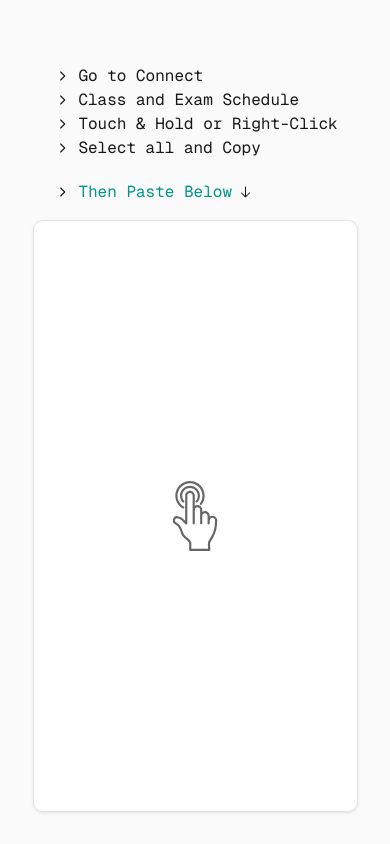
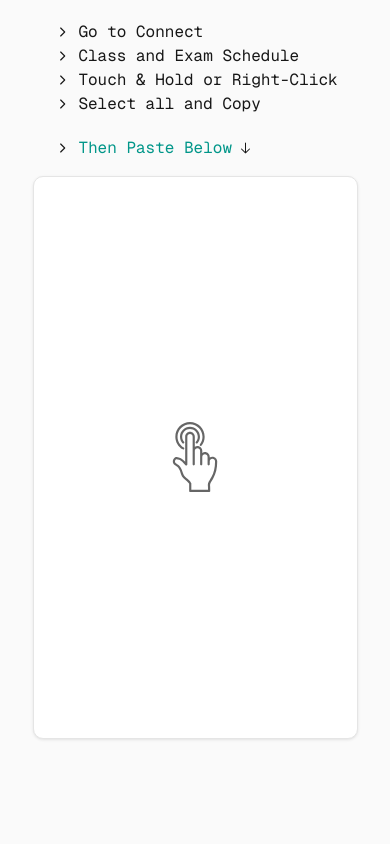
Before and after one commit to znydd/meet-when, a React (Vite) app: page /input in a window 390 px wide. Built offline with nearby package versions, Linux system fonts and the light colour scheme.

Commit message:
fix(input): improve mobile keyboard behavior and lock paste-page scroll

```diff
--- a/src/components/insertNameId.tsx
+++ b/src/components/insertNameId.tsx
@@ -37,8 +37,8 @@ function InsertNameId({
   };
 
   return (
-    <>
-      <div className="mt-36">
+    <div className="w-full flex flex-col items-center px-4 pb-28">
+      <div className="mt-16 mb-8">
         <svg
           xmlns="http://www.w3.org/2000/svg"
           width="50"
@@ -56,10 +56,9 @@ function InsertNameId({
           <path d="m6.804 9 10.392 6" />
         </svg>
       </div>
-      <div className="h-screen flex flex-col items-center justify-center">
       <form
         onSubmit={handleSubmit}
-          className="h-64 w-5/6 xs:w-full p-4  max-w-lg min-w-[300px]  bg-[#ffffff] border-1 border-neutral-200 rounded-xl font-mono text-sm font-medium"
+        className="w-full max-w-lg min-w-[300px] bg-[#ffffff] border-1 border-neutral-200 rounded-xl p-4 font-mono text-sm font-medium"
       >
         <div>
           <label htmlFor="name">Name</label>
@@ -117,7 +116,6 @@ function InsertNameId({
         </button>
       </form>
     </div>
-    </>
   );
 }
 
--- a/src/components/instruction.tsx
+++ b/src/components/instruction.tsx
@@ -1,7 +1,7 @@
 function Instruction() {
   return (
     <>
-      <div className=" flex flex-col mb-4 mt-16 text-[#171717] font-mono">
+      <div className=" flex flex-col mb-4 mt-5 text-[#171717] font-mono">
         <div className="flex items-center">
           <svg
             width="20"
--- a/src/components/pasteAsHtml.tsx
+++ b/src/components/pasteAsHtml.tsx
@@ -23,7 +23,7 @@ function PasteAsHtml({
   return (
     <>
       {/* 1. Parent container to position the layers */}
-      <div className="relative flex items-center justify-center max-w-lg [300px]:w-full w-10/12 mx-2 h-5/6 mb-8 min-h-[150px]">
+      <div className="relative flex items-center justify-center max-w-lg [300px]:w-full w-10/12 mx-2 h-4/6 mb-8 min-h-[150px]">
         {/* 2. Visual Layer (Bottom) - Just for looks */}
         <div className="absolute inset-0 flex items-center justify-center border-1 border-solid border-neutral-200 shadow-sm shadow-neutral-200 bg-[#ffffff] rounded-lg">
           <svg
--- a/src/pages/InitialUserInput.tsx
+++ b/src/pages/InitialUserInput.tsx
@@ -55,11 +55,11 @@ function InitialUserInput() {
       )}
 
       {parsingStatus === "success" ? (
-        <div className="h-screen flex flex-col items-center bg-[#fafafa]">
+        <div className="min-h-dvh flex flex-col items-center bg-[#fafafa]">
           <InsertNameId onNameId={handleNameId} />
         </div>
       ) : (
-        <div className="h-screen max-h-screen flex flex-col items-center bg-[#fafafa]">
+        <div className="h-dvh max-h-dvh overflow-hidden overscroll-none flex flex-col items-center bg-[#fafafa]">
           <Instruction />
           <PasteAsHtml onParseRoutine={handleRoutine} />
         </div>
```
Lines whose indentation alone changed are shown as unchanged.
